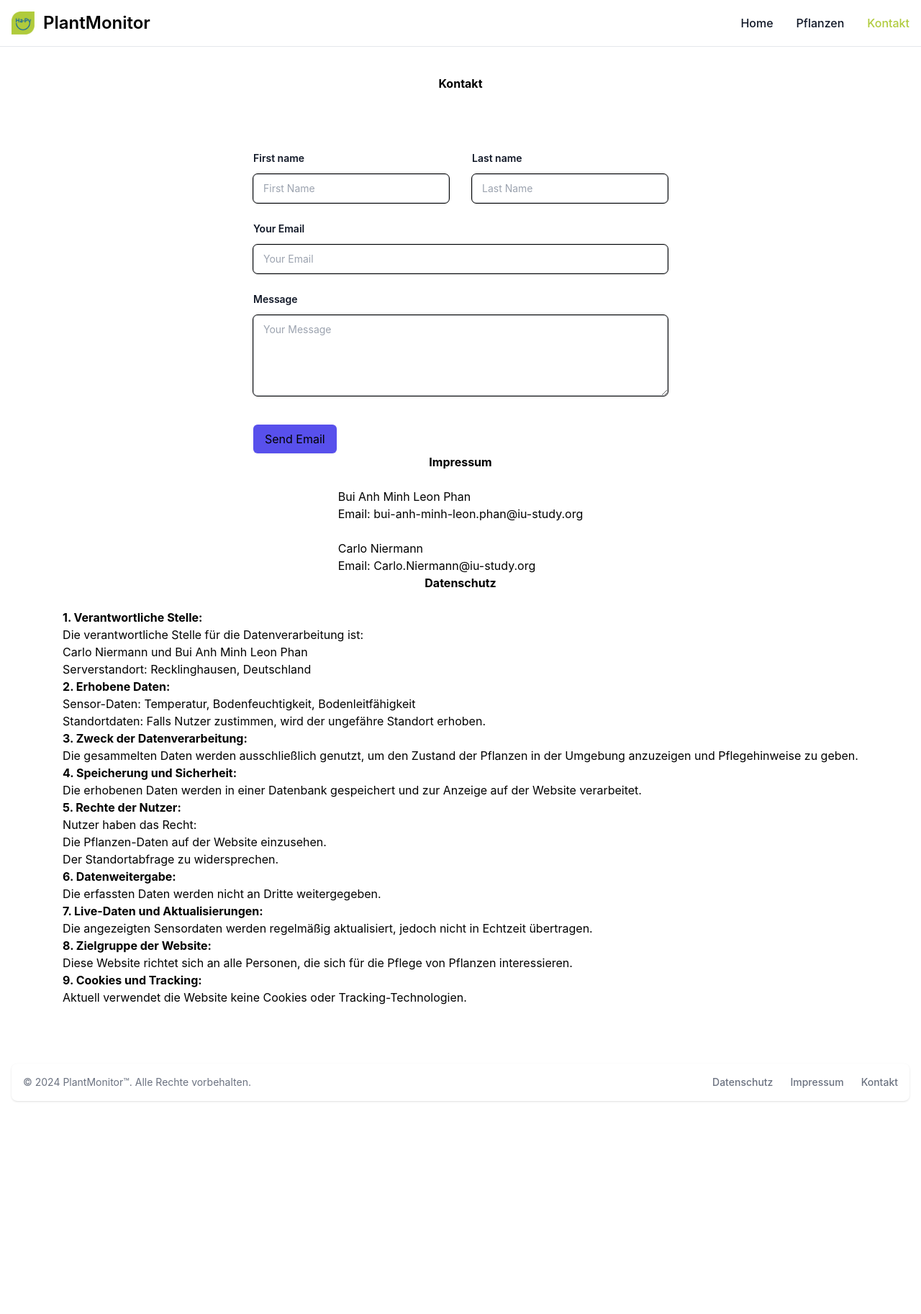
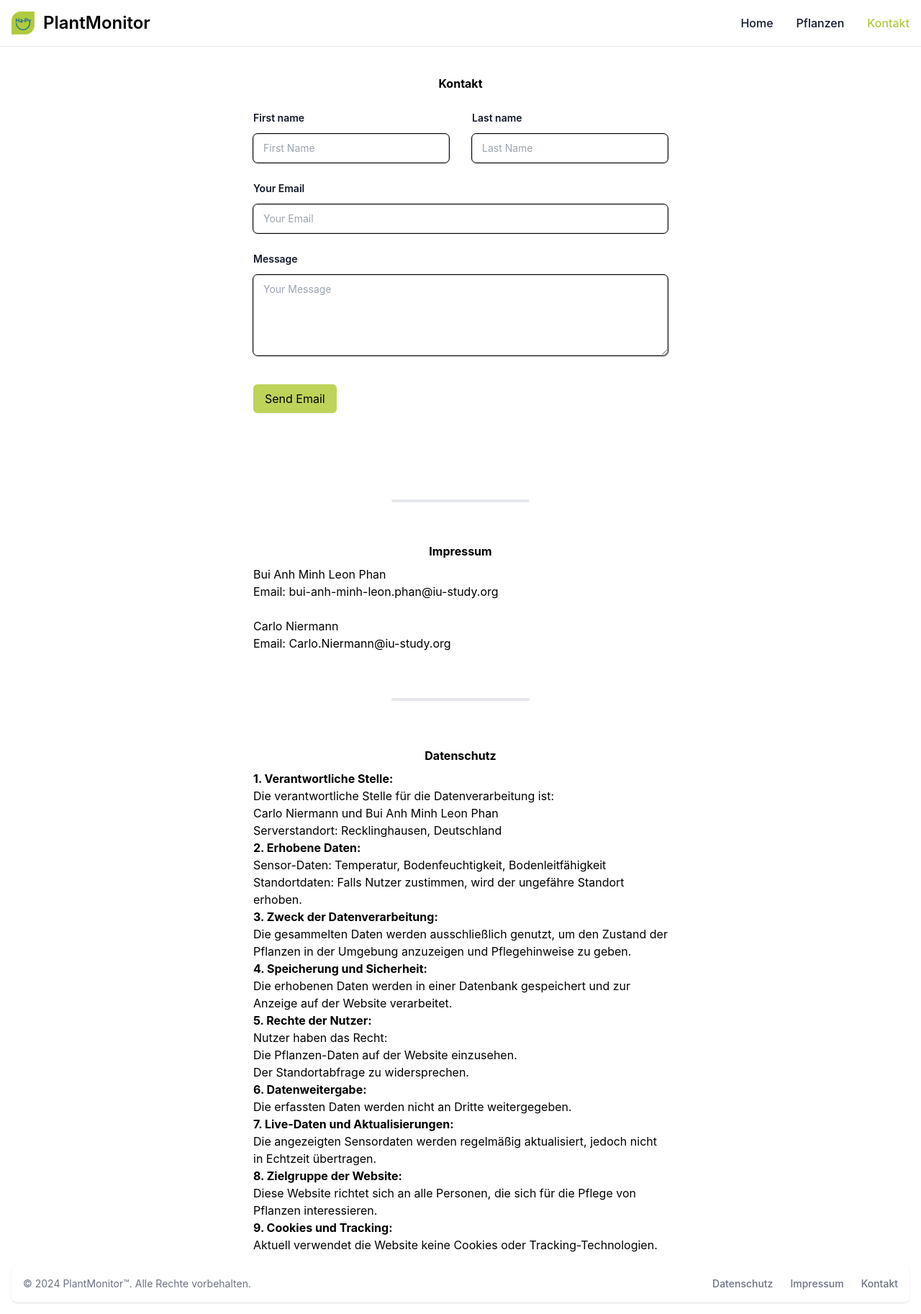
Before and after one commit to xChezY/Referat-Website, a PHP site: page /contact in a window 1280 px wide. Shown: the whole page at 72% size. Before the commit the page ends 1531 px from the top, so only its background shows below. Run offline with PHP 8.4, Linux system fonts and the light colour scheme; style sheets or scripts are compiled from the project's sources; some libraries are stand-ins or nearby versions.

Commit message:
new contact

```diff
--- a/contact/Formular.php
+++ b/contact/Formular.php
@@ -1,4 +1,4 @@
-  <form action="https://formsubmit.co/Carlo.Niermann@iu-study.org" method="POST" class="mx-auto mt-16 max-w-xl sm:mt-20">
+  <form action="https://formsubmit.co/Carlo.Niermann@iu-study.org" method="POST" class="mx-auto max-w-xl mt-6">
     <div class="grid grid-cols-1 gap-x-8 gap-y-6 sm:grid-cols-2">
       <div>
         <label for="first-name" class="block text-sm/6 font-semibold text-gray-900">First name</label>
@@ -26,7 +26,7 @@
       </div>
     </div>
     <div class="mt-10">
-      <button type="submit" class="rounded-md bg-indigo-600 px-4 py-2 black shadow-sm hover:bg-indigo-500 focus:outline focus:outline-2 focus:outline-offset-2 focus:outline-indigo-600">
+      <button type="submit" class="rounded-md bg-primary-600 px-4 py-2 black shadow-sm hover:bg-primary-500 focus:outline focus:outline-2 focus:outline-offset-2 focus:outline-primary-600">
         Send Email
       </button>
     </div>
--- a/contact/index.php
+++ b/contact/index.php
@@ -9,22 +9,26 @@ include "../includes/views/head.php";
 <body>
     <?php include "../includes/views/navbar.php"; ?>
     <section class="bg-white dark:bg-gray-900 my-10">
-        <div class="gap-16 justify-center py-8 px-4 mx-auto max-w-screen-xl lg:py-16 lg:px-6">
-            <h1 style="text-align:center"><strong>Kontakt</strong></h1>
-                <?php include "../contact/Formular.php"; ?>
-                <h2 style="text-align:center"><strong>Impressum</strong></h2> <br>
-                <div style="display: flex; justify-content: center">
-                    <?php include "../contact/impressum.php"; ?>
-                </div>
-                <h2 style="text-align:center"><strong>Datenschutz</strong></h2> <br>
-                <div style="display: flex; justify-content: center">
-                    <?php include "../contact/datenschutz.php"; ?>
-                </div>
-            </div>
-            <?php include "../includes/views/footer.php"; ?>
-        </div>
+        <div class="py-8 px-4 lg:py-16 lg:px-6">
+            <h1 class="flex justify-center"><strong>Kontakt</strong></h1>
+            <?php include "../contact/Formular.php"; ?>
         </div>
     </section>
+    <hr id="impressum" class="w-48 h-1 mx-auto my-8 bg-gray-200 rounded md:my-14 dark:bg-gray-700">
+    <section class="bg-white dark:bg-gray-900">
+        <div class="mx-auto max-w-xl">
+            <h2 class="mt-8 mb-2 flex justify-center"><strong>Impressum</strong></h2>
+            <?php include "../contact/impressum.php"; ?>
+        </div>
+    </section>
+    <hr id="datenschutz" class="w-48 h-1 mx-auto my-8 bg-gray-200 rounded md:my-16 dark:bg-gray-700">
+    <section class="bg-white dark:bg-gray-900">
+        <div class="mx-auto max-w-xl">
+            <h2 class="mt-8 mb-2 flex justify-center"><strong>Datenschutz</strong></h2>
+            <?php include "../contact/datenschutz.php"; ?>
+        </div>
+    </section>
+    <?php include "../includes/views/footer.php"; ?>
 </body>
 
 </html>
```
